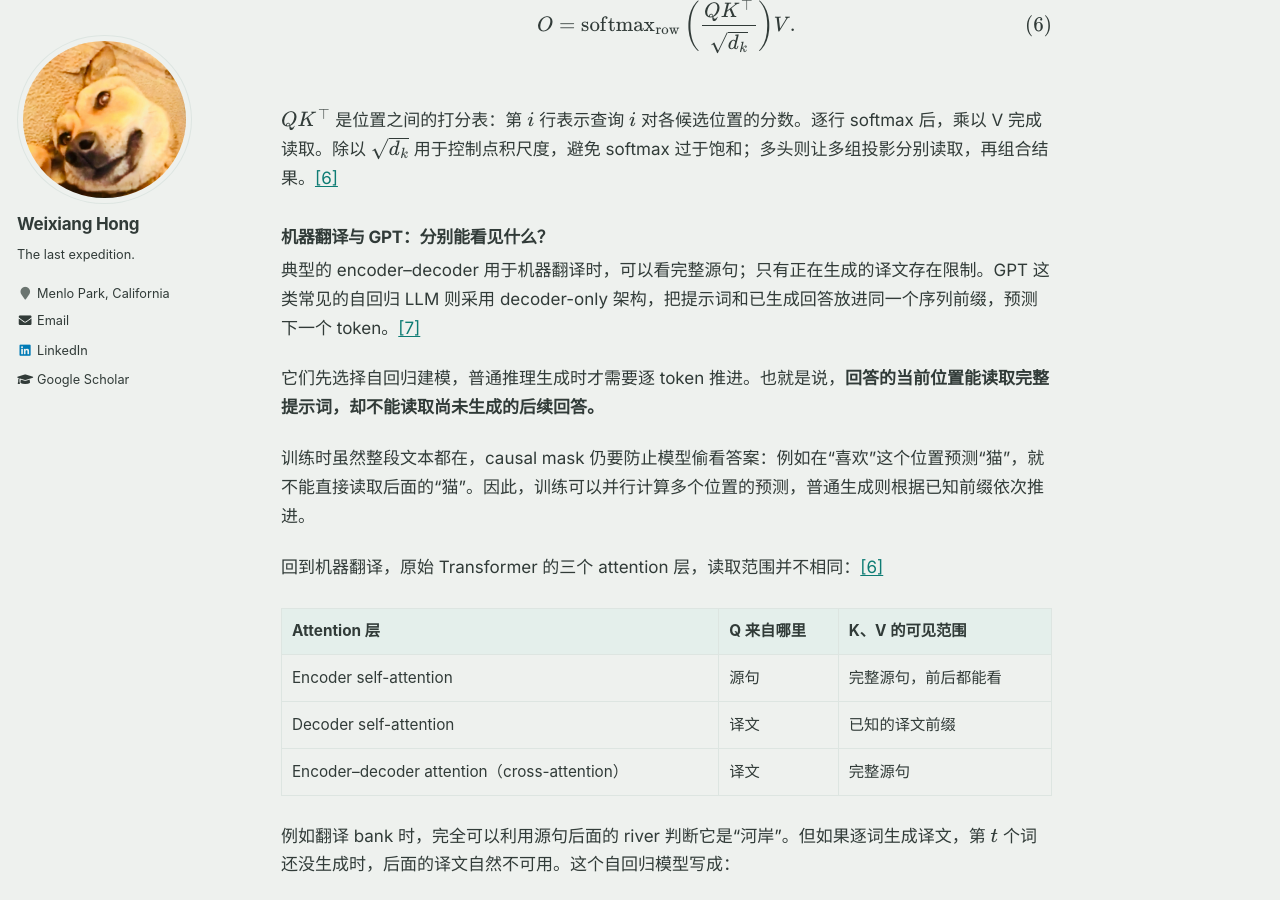
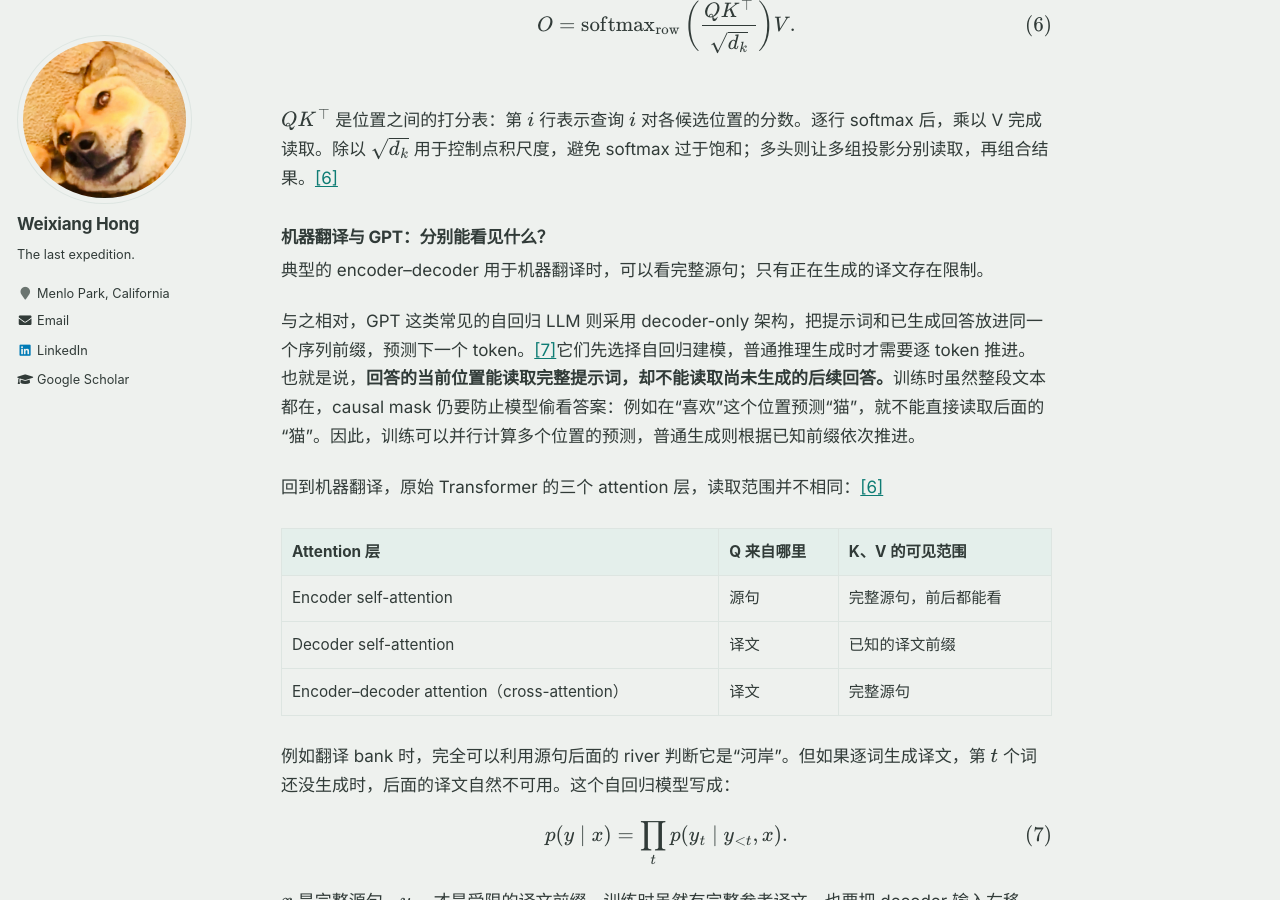
Before and after one commit to weixianghong/weixianghong.github.io, a Jekyll site: the page built from _posts/2026-10-28-where-qkv-comes-from.md, in a window 1280 px wide and 900 px high, scrolled down 5345 px. Built offline with Jekyll 4.4.1, drawn with Linux system fonts in a browser that asks for light colours; formulas are drawn with MathJax 3.

Commit message:
Update 2026-10-28-where-qkv-comes-from.md

```diff
--- a/_posts/2026-10-28-where-qkv-comes-from.md
+++ b/_posts/2026-10-28-where-qkv-comes-from.md
@@ -160,11 +160,9 @@ $QK^\top$ 是位置之间的打分表：第 $i$ 行表示查询 $i$ 对各候选
 
 ### 机器翻译与 GPT：分别能看见什么？
 
-典型的 encoder–decoder 用于机器翻译时，可以看完整源句；只有正在生成的译文存在限制。GPT 这类常见的自回归 LLM 则采用 decoder-only 架构，把提示词和已生成回答放进同一个序列前缀，预测下一个 token。[\[7\]](#qkv-ref-7)
+典型的 encoder–decoder 用于机器翻译时，可以看完整源句；只有正在生成的译文存在限制。
 
-它们先选择自回归建模，普通推理生成时才需要逐 token 推进。也就是说，**回答的当前位置能读取完整提示词，却不能读取尚未生成的后续回答。**
-
-训练时虽然整段文本都在，causal mask 仍要防止模型偷看答案：例如在“喜欢”这个位置预测“猫”，就不能直接读取后面的“猫”。因此，训练可以并行计算多个位置的预测，普通生成则根据已知前缀依次推进。
+与之相对，GPT 这类常见的自回归 LLM 则采用 decoder-only 架构，把提示词和已生成回答放进同一个序列前缀，预测下一个 token。[\[7\]](#qkv-ref-7)它们先选择自回归建模，普通推理生成时才需要逐 token 推进。也就是说，**回答的当前位置能读取完整提示词，却不能读取尚未生成的后续回答。**训练时虽然整段文本都在，causal mask 仍要防止模型偷看答案：例如在“喜欢”这个位置预测“猫”，就不能直接读取后面的“猫”。因此，训练可以并行计算多个位置的预测，普通生成则根据已知前缀依次推进。
 
 回到机器翻译，原始 Transformer 的三个 attention 层，读取范围并不相同：[\[6\]](#qkv-ref-6)
 
```
